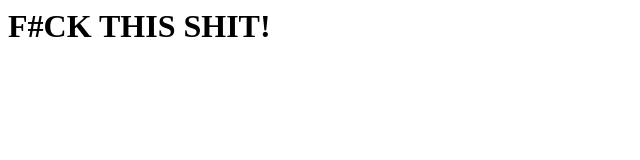
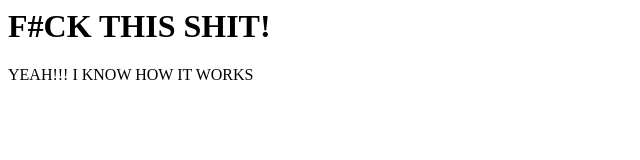
Before and after one commit to AY45/ay45.github.io, a plain HTML site: page index.html in a window 1280 px wide. Shown: the whole page, without its empty margins (0-640 px from the left). Drawn offline with Linux system fonts and the light colour scheme.

Commit message:
ITS AMAZING!

```diff
--- a/index.html
+++ b/index.html
@@ -3,5 +3,7 @@
 </head>
 <body>
 <h1>F#CK THIS SHIT!</h1>
+
+<p>YEAH!!! I KNOW HOW IT WORKS</p>
 </body>
 </HTML>
```
